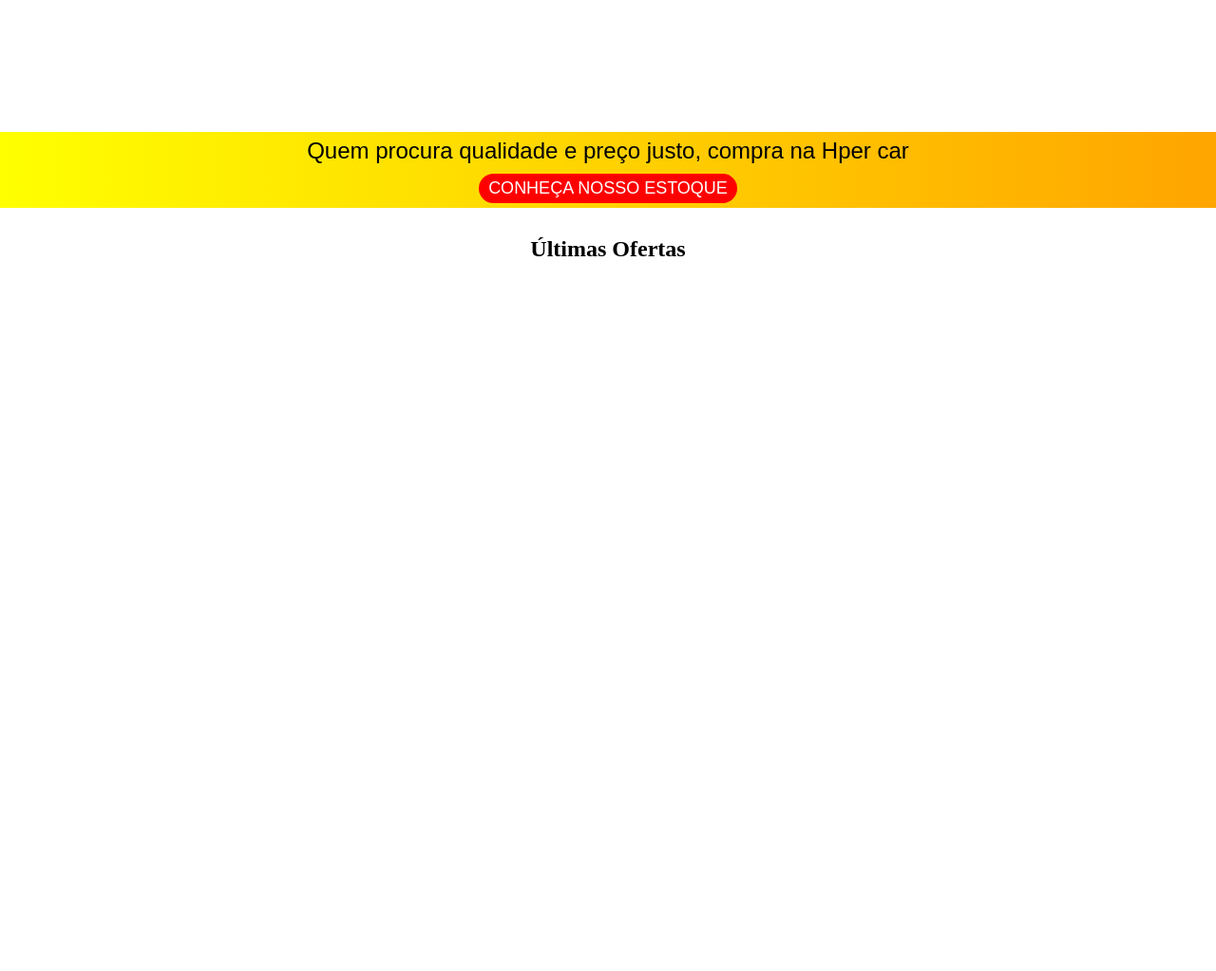
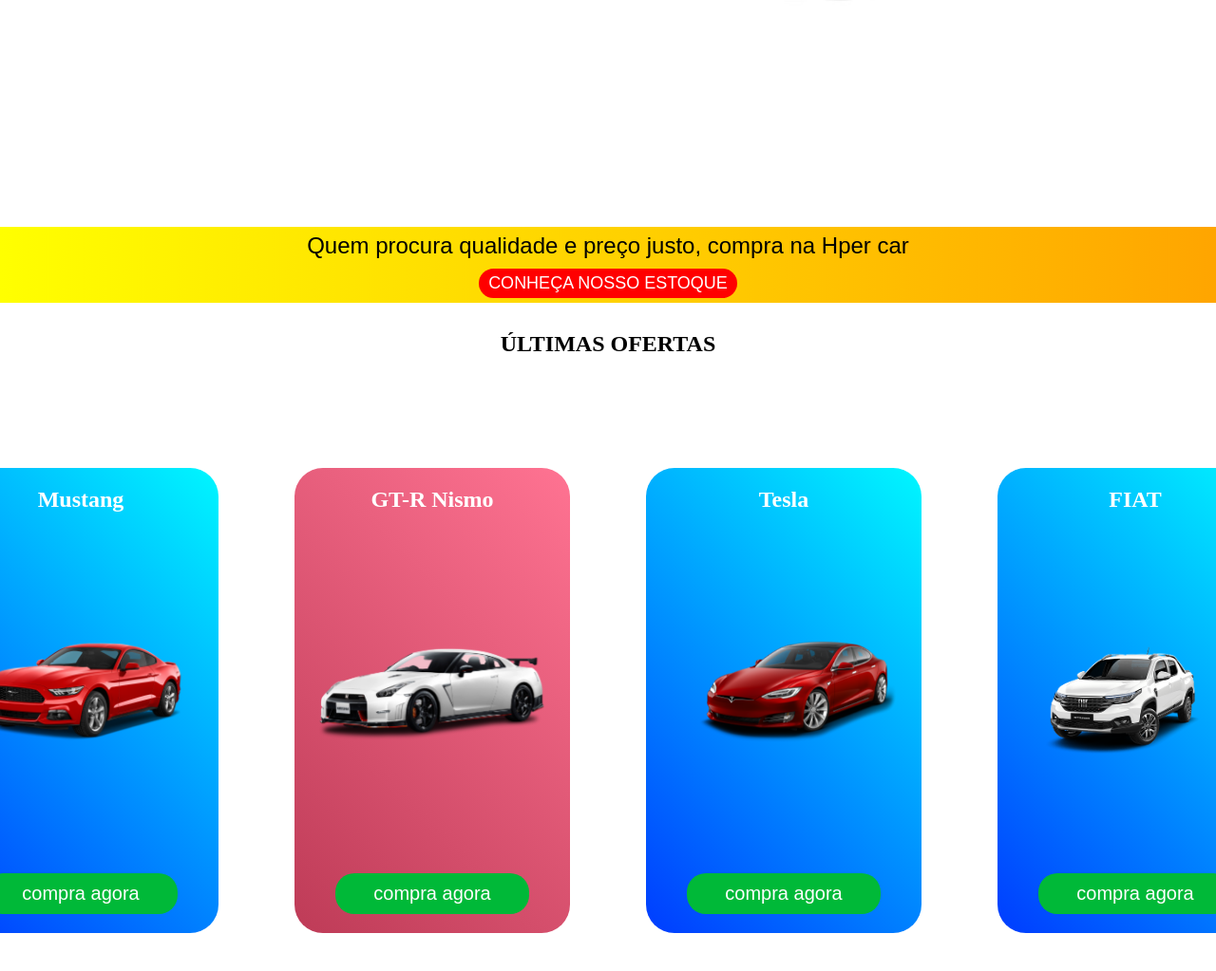
Before and after one commit to Maxtrix12/Trabalho, a plain HTML site: page index.html in a window 1280 px wide. Shown: the part 603-1626 px from the top of the page at 95% size. Before the commit the page ends 879 px from the top, so only its background shows below. Drawn offline with nearby package versions, Linux system fonts and the light colour scheme.

Commit message:
Adicionando novos arquivos ao repositório

```diff
--- a/index.html
+++ b/index.html
@@ -5,6 +5,7 @@
     <meta name="viewport" content="width=device-width, initial-scale=1.0">
     <link rel="stylesheet" href="style.css">
     <link rel="icon" type="image/jpeg" href="/img/th.jpeg" >
+    <script src="https://cdnjs.cloudflare.com/ajax/libs/vanilla-tilt/1.8.1/vanilla-tilt.min.js" integrity="sha512-wC/cunGGDjXSl9OHUH0RuqSyW4YNLlsPwhcLxwWW1CR4OeC2E1xpcdZz2DeQkEmums41laI+eGMw95IJ15SS3g==" crossorigin="anonymous" referrerpolicy="no-referrer"></script>
     <title>Hper car</title>
 </head>
 <body>
@@ -19,7 +20,7 @@
             </div>
             <ul class="nav-list">
 
-               <li><a href="/"></a>Condições Audi</li>
+               <li><a href="/"></a>Condições </li>
                <li><a href="/"></a>Vendas</li>
                <li><a href="/"></a>Modelos</li>
                <li><a href="/"></a>Serviços ao cliente</li>
@@ -59,10 +60,44 @@
         </div>
 
         <div class="ofertas">
+            <h2>ÚLTIMAS OFERTAS</h2>
+        </div>
 
-            <h2>Últimas Ofertas <br></h2>
-            <div id="carros"></div>
+        <div class="card">
+
+            <div class="carro carro1">
+            <h2>Mustang</h2>
+            <img src="/img/R.png" alt="" class="produto">
+            <button>compra agora</button>
+
+            </div>
+
+                <div class="carro carro2">
+                <h2>GT-R Nismo</h2>
+                <img src="/img/NISSAN.SEM.png" alt="" class="produto">
+                <button>compra agora </button>
+
+                </div>
+
+                <div class="carro carro3">
+                    <h2>Tesla</h2>
+                    <img src="/img/R (1).png" alt="" class="produto">
+                    <button>compra agora </button>
+
+                    </div>
+
+                    <div class="carro carro3">
+                        <h2>FIAT</h2>
+                        <img src="/img/FIAT.FOTO.png" alt="" class="produto">
+                        <button>compra agora </button>
+
+                        </div>
+
+            </div>
+
+
         </div>
+
     </header>
     <script src="java.js"></script>
 </body>
--- a/java.js
+++ b/java.js
@@ -50,3 +50,10 @@ const mobileNavbar = new MobileNavbar(
 
 );
 mobileNavbar.init();
+
+VanillaTilt.init(document.querySelectorAll(".carro"), {
+    max: 25,
+    speed: 400,
+    glare:true,
+    "max-glare": 0.5
+});
--- a/style.css
+++ b/style.css
@@ -243,8 +243,8 @@ letter-spacing: 2px;
 } .main_content .car_img {
 
 width: 200%;
-height: 600px;
-background: url(/img/BMW_330i_M_Sport_G20_2019_White_background_Blue_580476_3840x2400.jpg);
+height: 700px;
+background: url(/img/bmw.logo.jpg);
 background-repeat: no-repeat;
 background-size: cover;
 
@@ -296,5 +296,84 @@ background-size: cover;
 
     text-align: center;
     margin-top: 30px;
+    height: 13vh;
 
  }
+
+.card {
+    width: 100%;
+    height: 100%;
+    display: flex;
+    align-items: center;
+    justify-content: center;
+
+    transform-style: preserve-3d;
+}
+
+.card .carro{
+width: 300px ;
+height: 450px;
+padding: 20px;
+margin: 40px;
+
+transform-style: preserve-3d;
+
+border-radius: 30px;
+
+display: flex;
+align-items: center;
+justify-content: space-between;
+flex-direction: column;
+background-color: aqua;
+
+}
+
+.card .carro h2{
+
+    transform-style: preserve-3d;
+
+color: #fff;
+
+}
+
+.card .carro button{
+
+padding: 10px 40px;
+background-color: #00b938 ;
+border: 0;
+border-radius: 20px;
+color: #fff;
+font-size: 20px;
+cursor: pointer;
+
+transform-style: preserve-3d;
+
+}
+
+.card .carro img.produto{
+
+    transform-style: preserve-3d;
+
+max-width: 250px;
+transition: 0.5s;
+
+}
+
+.card .carro:hover img.produto, .card .carro:hover button {
+transform: translate3d(0,0,100px);
+
+}
+
+.card div.carro1{
+
+    background-image: linear-gradient(45deg, #003cff, #00f7ff);
+}
+.card div.carro2{
+
+    background-image: linear-gradient(45deg, #be3b57 ,#ff7392);
+}
+
+.card div.carro3{
+
+    background-image: linear-gradient(45deg, #003cff, #00f7ff);
+}
```
Also changed, not shown: img/BMW_330i_M_Sport_G20_2019_White_background_Blue_580476_3840x2400.jpg (deleted), img/FIAT.FOTO.png (added), img/NISSAN.SEM.png (added), img/R (1).png (added), img/R.png (added), img/bmw.logo.jpg (added).
